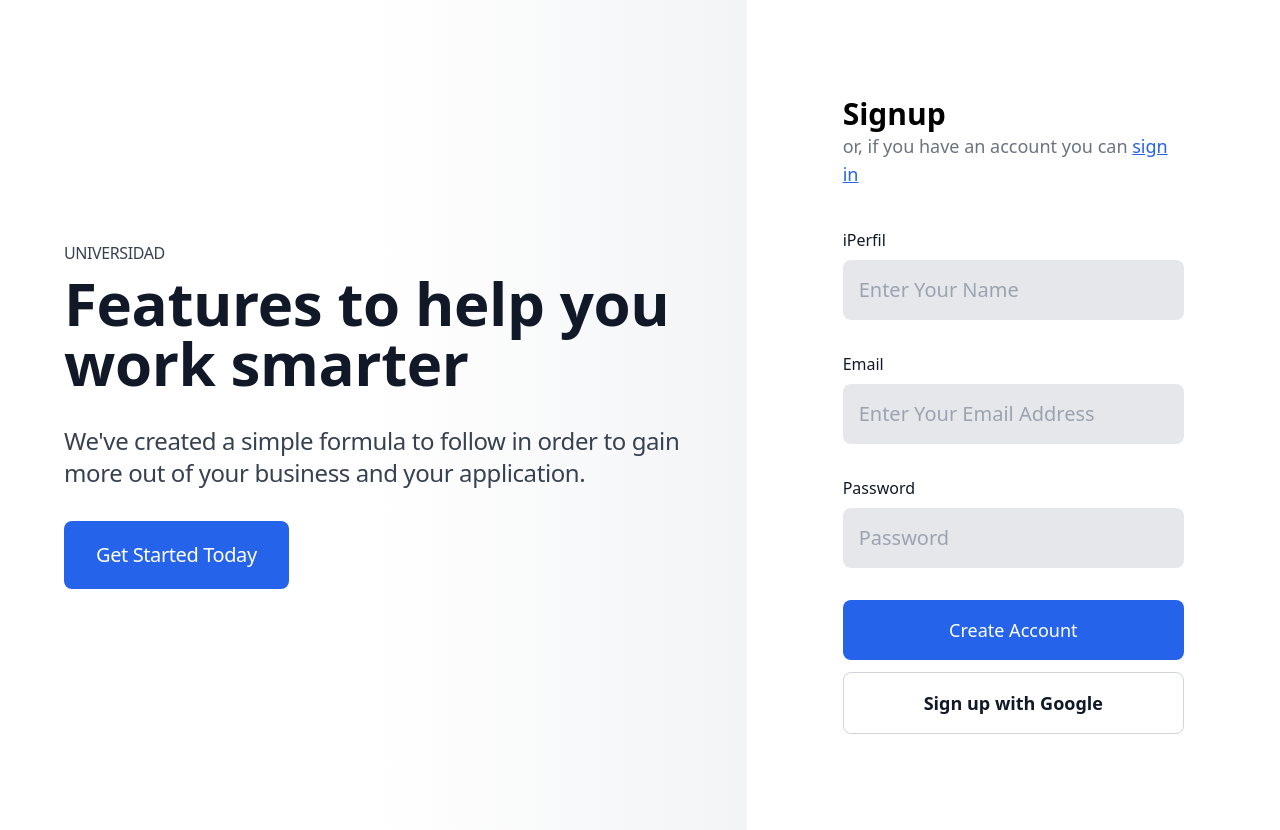
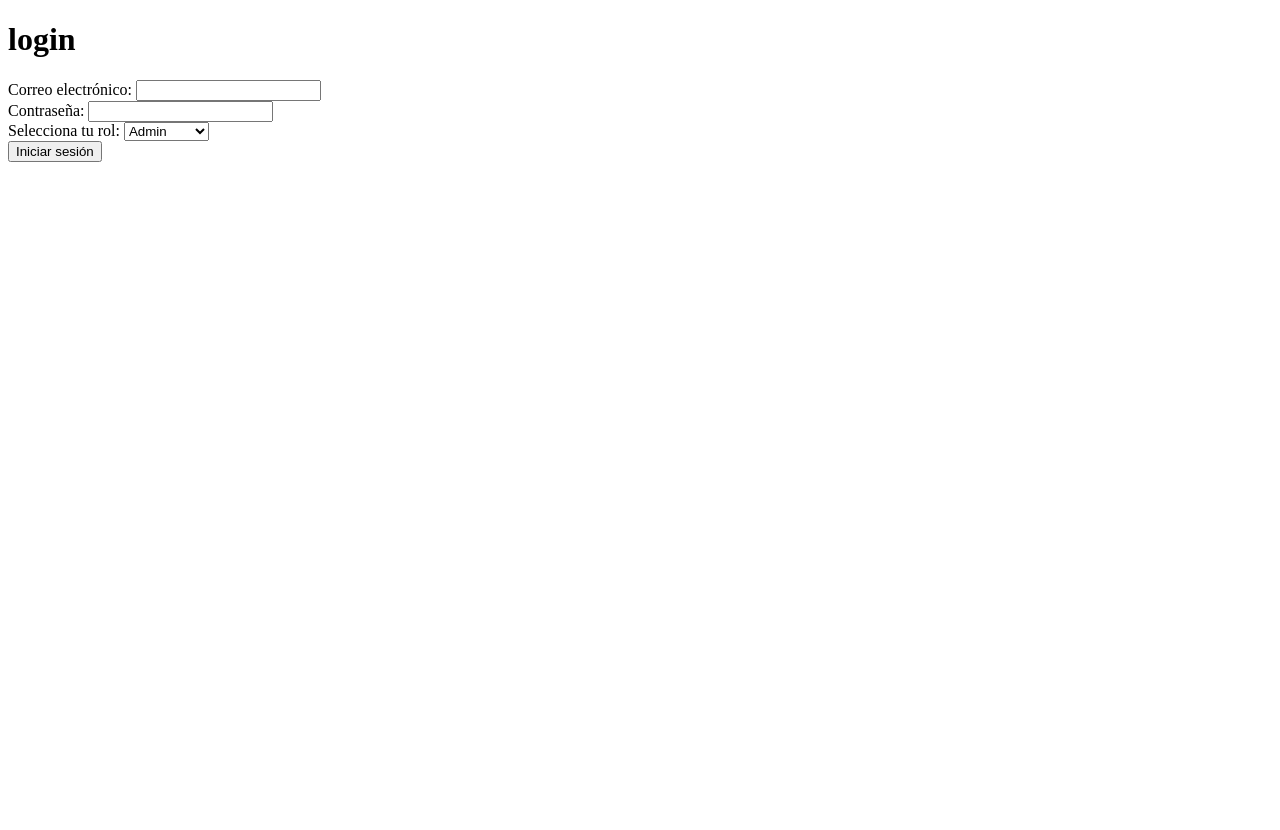
Before and after one commit to rizava810529/proyectoFinalPhp, a PHP site: page / in a window 1280 px wide. After the commit the page ends 162 px from the top, so only its background shows below. Run offline with PHP 8.4, Linux system fonts and the light colour scheme; style sheets or scripts are compiled from the project's sources.

Commit message:
login y create_usuario trabajando

```diff
--- a/index.php
+++ b/index.php
@@ -1,57 +1,25 @@
-<!doctype html>
+<!DOCTYPE html>
 <html>
 <head>
-  <meta charset="UTF-8">
-  <meta name="viewport" content="width=device-width, initial-scale=1.0">
-  <link href="/dist/output.css" rel="stylesheet">
+    <title>Iniciar sesión</title>
 </head>
 <body>
-    <section class="w-full bg-white">
+    <h1>login</h1>
+    <form method="post" action="/src/views/login.php">
+        <label for="email">Correo electrónico:</label>
+        <input type="email" name="correo" required><br>
 
-    <div class="mx-auto max-w-7xl">
-        <div class="flex flex-col lg:flex-row">
-            <div class="relative w-full bg-cover lg:w-6/12 xl:w-7/12 bg-gradient-to-r from-white via-white to-gray-100">
-                <div class="relative flex flex-col items-center justify-center w-full h-full px-10 my-20 lg:px-16 lg:my-0">
-                    <div class="flex flex-col items-start space-y-8 tracking-tight lg:max-w-3xl">
-                        <div class="relative">
-                            <p class="mb-2 font-medium text-gray-700 uppercase">UNIVERSIDAD</p>
-                            <h2 class="text-5xl font-bold text-gray-900 xl:text-6xl">Features to help you work smarter</h2>
-                        </div>
-                        <p class="text-2xl text-gray-700">We've created a simple formula to follow in order to gain more out of your business and your application.</p>
-                        <a href="#_" class="inline-block px-8 py-5 text-xl font-medium text-center text-white transition duration-200 bg-blue-600 rounded-lg hover:bg-blue-700 ease" data-primary="blue-600" data-rounded="rounded-lg">Get Started Today</a>
-                    </div>
-                </div>
-            </div>
+        <label for="contrasena">Contraseña:</label>
+        <input type="password" name="contrasena" required><br>
 
-            <div class="w-full bg-white lg:w-6/12 xl:w-5/12">
-                <div class="flex flex-col items-start justify-start w-full h-full p-10 lg:p-16 xl:p-24">
-                    <h4 class="w-full text-3xl font-bold">Signup</h4>
-                    <p class="text-lg text-gray-500">or, if you have an account you can <a href="#_" class="text-blue-600 underline" data-primary="blue-600">sign in</a></p>
-                    <div class="relative w-full mt-10 space-y-8">
-                        <div class="relative">
-                            <label class="font-medium text-gray-900">iPerfil</label>
-                            <input type="text" class="block w-full px-4 py-4 mt-2 text-xl placeholder-gray-400 bg-gray-200 rounded-lg focus:outline-none focus:ring-4 focus:ring-blue-600 focus:ring-opacity-50" data-primary="blue-600" data-rounded="rounded-lg" placeholder="Enter Your Name" data-usechatgpt-start-offset="0" data-usechatgpt-end-offset="0" data-usechatgpt-marker="usechatgpt-marker" data-usechatgpt-marker-start-id="usechatgpt-start-marker-26d57387-d9e5-40a4-8adc-80ca46185088" data-usechatgpt-marker-end-id="usechatgpt-end-marker-ad1e45df-49ae-478f-ab06-478265a48545">
-                        </div>
-                        <div class="relative">
-                            <label class="font-medium text-gray-900">Email</label>
-                            <input type="text" class="block w-full px-4 py-4 mt-2 text-xl placeholder-gray-400 bg-gray-200 rounded-lg focus:outline-none focus:ring-4 focus:ring-blue-600 focus:ring-opacity-50" data-primary="blue-600" data-rounded="rounded-lg" placeholder="Enter Your Email Address">
-                        </div>
-                        <div class="relative">
-                            <label class="font-medium text-gray-900">Password</label>
-                            <input type="password" class="block w-full px-4 py-4 mt-2 text-xl placeholder-gray-400 bg-gray-200 rounded-lg focus:outline-none focus:ring-4 focus:ring-blue-600 focus:ring-opacity-50" data-primary="blue-600" data-rounded="rounded-lg" placeholder="Password">
-                        </div>
-                        <div class="relative">
-                            <a href="#_" class="inline-block w-full px-5 py-4 text-lg font-medium text-center text-white transition duration-200 bg-blue-600 rounded-lg hover:bg-blue-700 ease" data-primary="blue-600" data-rounded="rounded-lg">Create Account</a>
-                            <a href="#_" class="inline-block w-full px-5 py-4 mt-3 text-lg font-bold text-center text-gray-900 transition duration-200 bg-white border border-gray-300 rounded-lg hover:bg-gray-100 ease" data-rounded="rounded-lg">Sign up with Google</a>
-                        </div>
-                    </div>
-                </div>
-            </div>
-        </div>
-    </div>
+        <label for="rol">Selecciona tu rol:</label>
+        <select name="rol" required>
+            <option value="admin">Admin</option>
+            <option value="profesor">Profesor</option>
+            <option value="estudiante">Estudiante</option>
+        </select><br>
 
-</section>
-
-
+        <input type="submit" value="Iniciar sesión">
+    </form>
 </body>
 </html>
--- a/package.json
+++ b/package.json
@@ -1,5 +1,8 @@
 {
   "devDependencies": {
     "tailwindcss": "^3.3.3"
+
+
   }
+
 }
```
Also changed, not shown: config/database.php (added, +18 -0 lines), handle_db/login.php (added, +55 -0 lines), src/models/create__usuario.php (added, +99 -0 lines), src/views/admin/dashboard.php (added, +11 -0 lines), src/views/alumno/dashboard.php (added, +29 -0 lines), src/views/dashboard.php (added, +36 -0 lines), src/views/login.php (added, +21 -0 lines), src/views/maestro/dashboard.php (added, +11 -0 lines).
